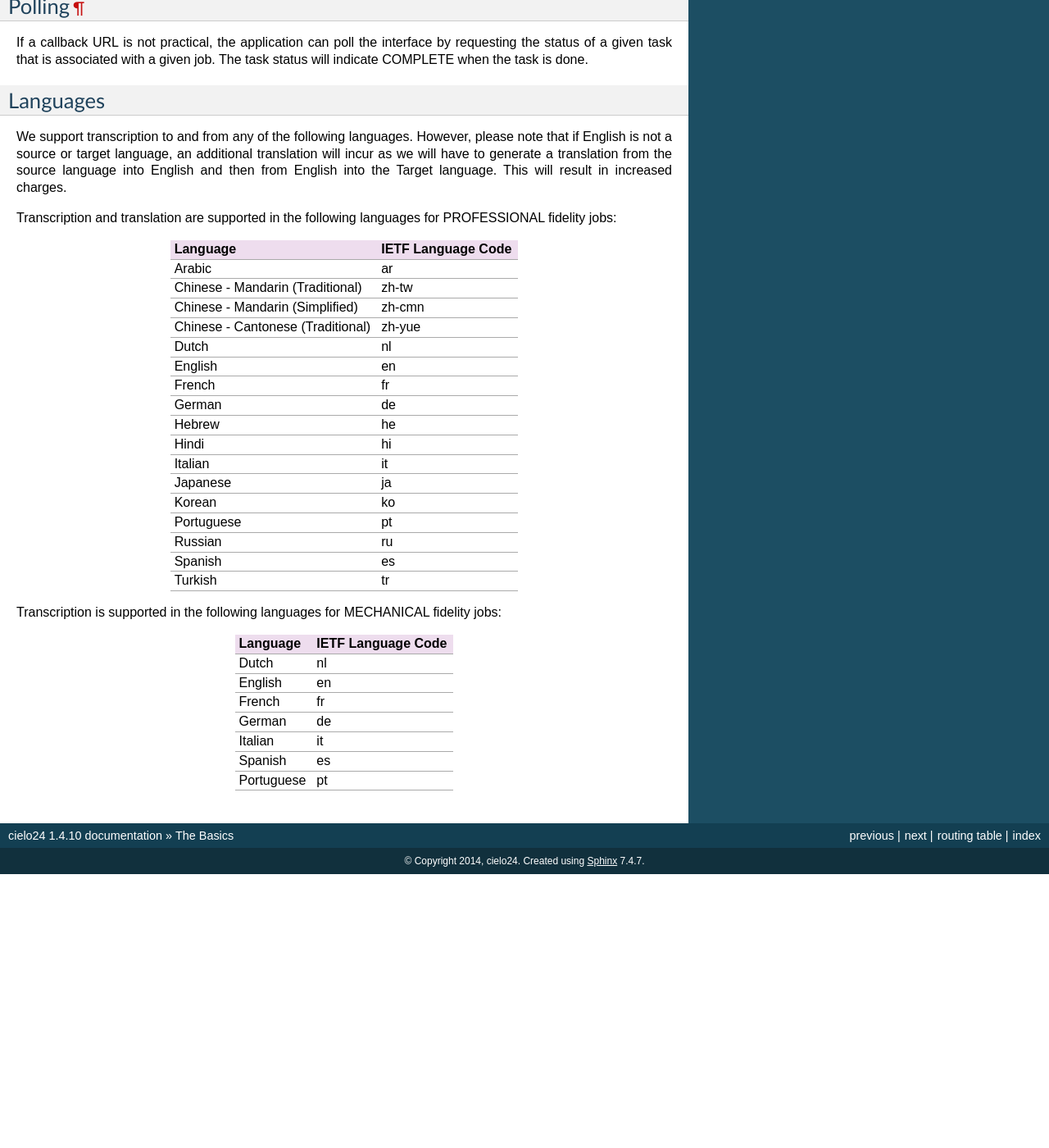
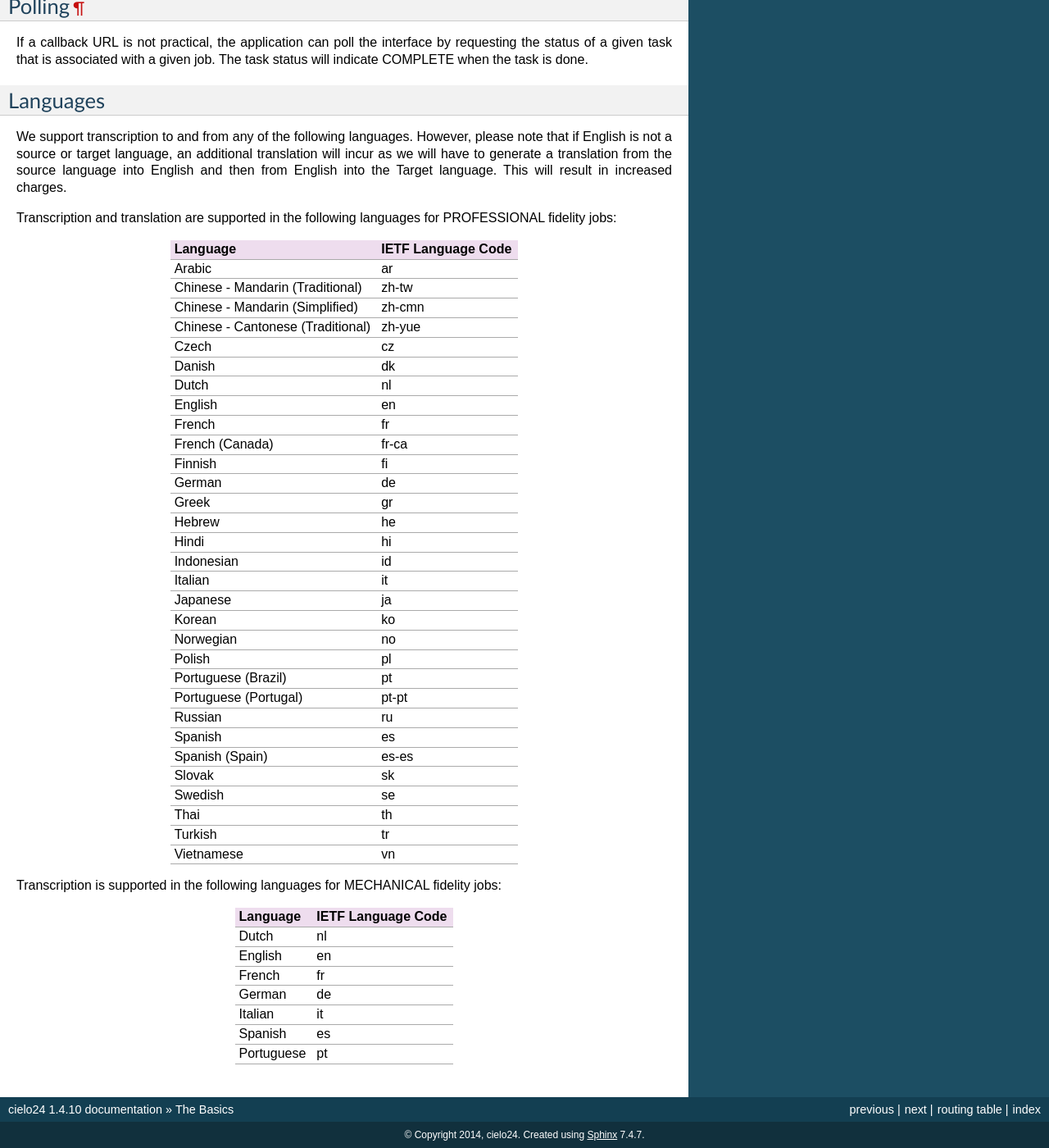
Before and after one commit to cielo24/Docs, a Sphinx documentation site: the page built from api/source/basics.rst, in a window 1280 px wide and 1400 px high, scrolled down 1343 px. Shown: the whole window at 82% size. Built offline with Sphinx 7.4.7, drawn with Linux system fonts in a browser that asks for light colours; before the commit the page ends 2409 px from its top, so only the background shows below that.

Commit message:
updated languages

```diff
--- a/api/source/basics.rst
+++ b/api/source/basics.rst
@@ -85,17 +85,29 @@ Transcription and translation are supported in the following languages for PROFE
 +-------------------------------------+--------------------+
 | Chinese - Cantonese (Traditional)   | zh-yue             |
 +-------------------------------------+--------------------+
+| Czech                               | cz                 |
++-------------------------------------+--------------------+
+| Danish                              | dk                 |
++-------------------------------------+--------------------+
 | Dutch                               | nl                 |
 +-------------------------------------+--------------------+
 | English                             | en                 |
 +-------------------------------------+--------------------+
 | French                              | fr                 |
 +-------------------------------------+--------------------+
+| French (Canada)                     | fr-ca              |
++-------------------------------------+--------------------+
+| Finnish                             | fi                 |
++-------------------------------------+--------------------+
 | German                              | de                 |
++-------------------------------------+--------------------+
+| Greek                               | gr                 |
 +-------------------------------------+--------------------+
 | Hebrew                              | he                 |
 +-------------------------------------+--------------------+
 | Hindi                               | hi                 |
++-------------------------------------+--------------------+
+| Indonesian                          | id                 |
 +-------------------------------------+--------------------+
 | Italian                             | it                 |
 +-------------------------------------+--------------------+
@@ -103,13 +115,29 @@ Transcription and translation are supported in the following languages for PROFE
 +-------------------------------------+--------------------+
 | Korean                              | ko                 |
 +-------------------------------------+--------------------+
-| Portuguese                          | pt                 |
+| Norwegian                           | no                 |
++-------------------------------------+--------------------+
+| Polish                              | pl                 |
++-------------------------------------+--------------------+
+| Portuguese (Brazil)                 | pt                 |
++-------------------------------------+--------------------+
+| Portuguese (Portugal)               | pt-pt              |
 +-------------------------------------+--------------------+
 | Russian                             | ru                 |
 +-------------------------------------+--------------------+
 | Spanish                             | es                 |
 +-------------------------------------+--------------------+
+| Spanish (Spain)                     | es-es              |
++-------------------------------------+--------------------+
+| Slovak                              | sk                 |
++-------------------------------------+--------------------+
+| Swedish                             | se                 |
++-------------------------------------+--------------------+
+| Thai                                | th                 |
++-------------------------------------+--------------------+
 | Turkish                             | tr                 |
++-------------------------------------+--------------------+
+| Vietnamese                          | vn                 |
 +-------------------------------------+--------------------+
 
 Transcription is supported in the following languages for MECHANICAL fidelity jobs:
```
